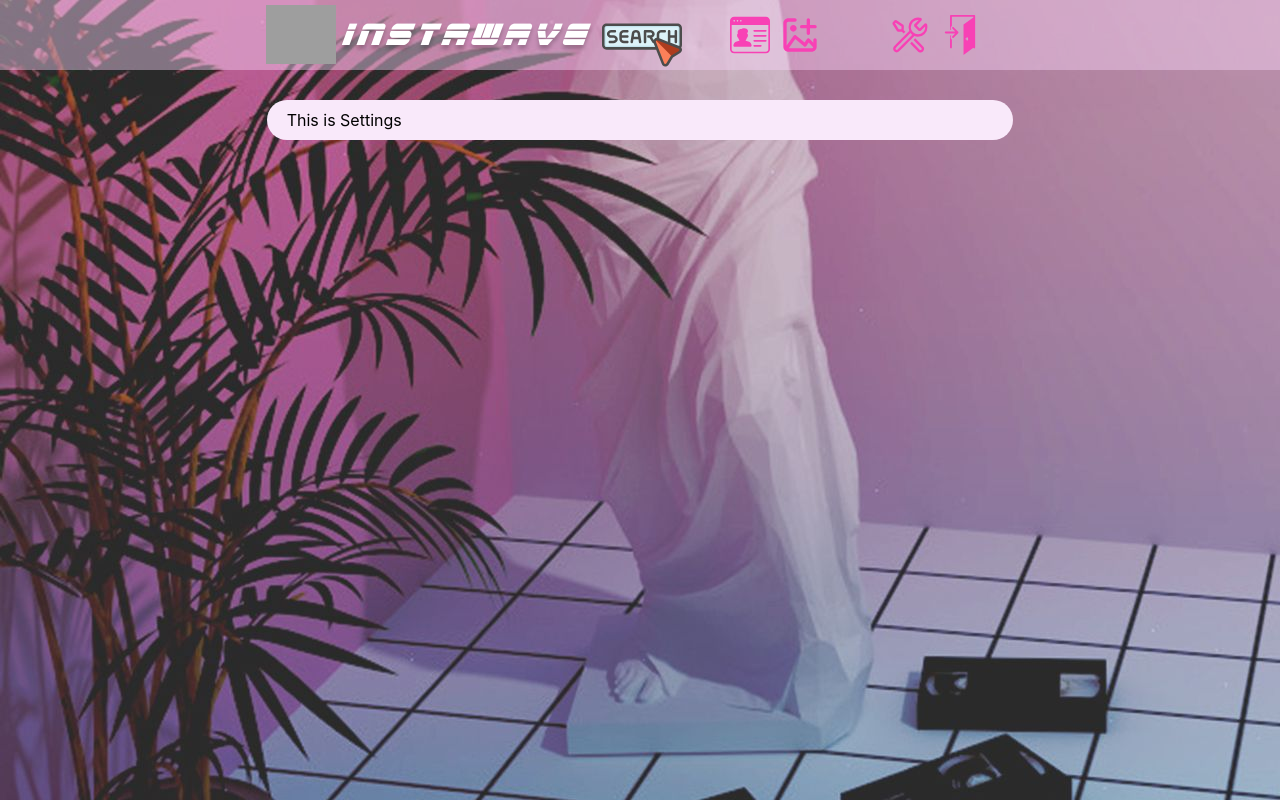
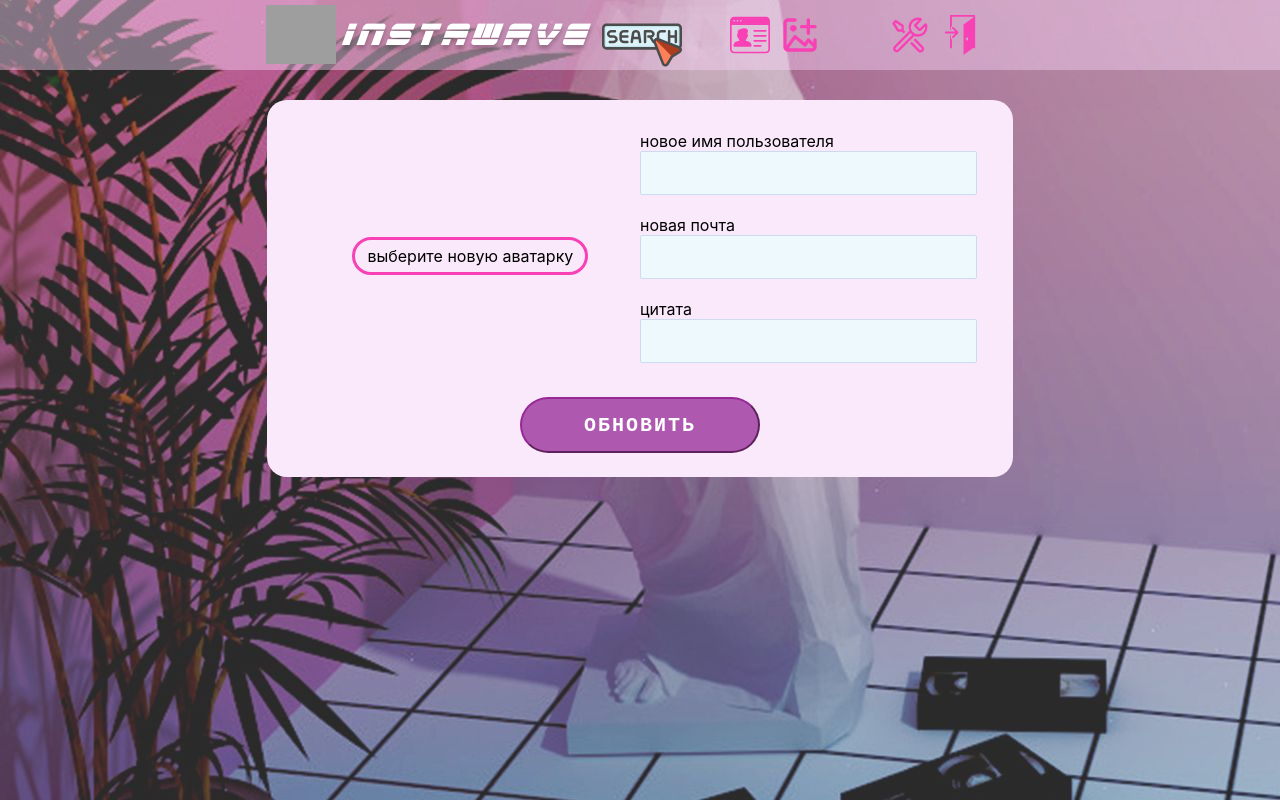
Before and after one commit to PolinaChubenko/InstaWave, a React (Create React App) app in the folder app/: page /settings in a window 1280 px wide. Built offline with nearby package versions, Linux system fonts and the light colour scheme; grey boxes are pictures that could not be loaded.

Commit message:
settings done

```diff
--- a/app/src/components/Main/PhotoAdding/PhotoAdding.js
+++ b/app/src/components/Main/PhotoAdding/PhotoAdding.js
@@ -48,7 +48,7 @@ class PhotoAdding extends React.Component {
                         <form onSubmit={(e) => this._handleSubmit(e)}>
                             <label className={style.image_upload}
                                    onChange={(e) => this._handleImageChange(e)}>
-                                <input type="file"/>
+                                <input type="file" className={style.image_input}/>
                                 <PhotoCamera className={style.photo_camera}/>
                             </label>
                             <button className={style.submit_button}
--- a/app/src/components/Main/PhotoAdding/PhotoAdding.module.css
+++ b/app/src/components/Main/PhotoAdding/PhotoAdding.module.css
@@ -21,7 +21,7 @@
     height: 290px;
 }
 
-input[type="file"] {
+.image_input {
     display: none;
     width: 290px;
     height: 290px;
--- /dev/null
+++ b/app/src/components/Main/Settings/InputBlock.js
@@ -0,0 +1,12 @@
+import style from "./Settings.module.css";
+
+const InputBlock = (props) => {
+    return (
+        <div className={style.input_block}>
+            <label>{props.text}</label>
+            <input id={props.id} type={props.type} maxLength={props.maxLength} required></input>
+        </div>
+    )
+}
+
+export default InputBlock;
--- a/app/src/components/Main/Settings/Settings.js
+++ b/app/src/components/Main/Settings/Settings.js
@@ -1,13 +1,82 @@
+import React from 'react';
 import Main from "../Main";
+import style from "./Settings.module.css"
+import InputBlock from "./InputBlock";
 
-const Settings = () => {
+class Settings extends React.Component {
+
+    constructor(props) {
+        super(props);
+        this.state = {file: '', imagePreviewUrl: ''};
+    }
+
+    _handleSubmit(e) {
+        e.preventDefault();
+        console.log('handle uploading-', this.state.file);
+    }
+
+    _handleImageChange(e) {
+        e.preventDefault();
+
+        let reader = new FileReader();
+        let file = e.target.files[0];
+
+        reader.onloadend = () => {
+            this.setState({
+                file: file,
+                imagePreviewUrl: reader.result
+            });
+        }
+        reader.readAsDataURL(file)
+    }
+
+    render() {
+        let {imagePreviewUrl} = this.state;
+        let $imagePreview = null;
+        if (imagePreviewUrl) {
+            $imagePreview = (
+                <div className={style.avatar_img}>
+                    <img alt='avatar' src={imagePreviewUrl}/>
+                </div>
+            );
+        } else {
+            $imagePreview = (<div></div>);
+        }
+
         return (
             <Main>
                 <div>
-                This is Settings
+                    <div className={style.settings_wrapper}>
+                        <div className={style.preview_wrapper}>
+                            <div className={style.upload_form}>
+                                <form onSubmit={(e) => this._handleSubmit(e)}>
+                                    <label className={style.image_upload}
+                                           onChange={(e) => this._handleImageChange(e)}>
+                                        выберите новую аватарку
+                                        <input type="file" className={style.image_input}/>
+                                    </label>
+                                </form>
+                            </div>
+                            {$imagePreview}
+                        </div>
+                        <div className={style.description_form}>
+                            <form>
+                                <InputBlock text={"новое имя пользователя"} type={"username"}/>
+                                <InputBlock text={"новая почта"} type={"username"}/>
+                                <InputBlock text={"цитата"} type={"username"} maxLength={5}/>
+                            </form>
+                        </div>
+                    </div>
+                    <div className={style.button_wrapper}>
+                        <button className={style.submit_button}
+                                type="submit"
+                                onClick={(e) => this._handleSubmit(e)}>обновить
+                        </button>
+                    </div>
                 </div>
             </Main>
         )
     }
+}
 
 export default Settings;
--- /dev/null
+++ b/app/src/components/Main/Settings/Settings.module.css
@@ -0,0 +1,90 @@
+.settings_wrapper {
+    margin: 2%;
+
+    display: grid;
+    grid-template-columns: 6fr 6fr;
+}
+
+.preview_wrapper {
+    margin: auto;
+}
+
+.button_wrapper {
+    margin: 2%;
+    text-align: center;
+}
+
+.upload_form {
+    margin-top: 2%;
+}
+
+.description_form {
+    margin-top: 2%;
+}
+
+.image_upload {
+    align-items: center;
+    border: 3px solid #F841B5;
+    box-sizing: border-box;
+    border-radius: 20px;
+    display: inline-block;
+    padding: 6px 12px;
+    cursor: pointer;
+}
+
+.image_input {
+    display: none;
+}
+
+.avatar_img {
+    margin: 10%;
+    text-align: center;
+    display: block;
+}
+
+.avatar_img img {
+    width: 200px;
+    height: 200px;
+    border-radius: 150px;
+}
+
+
+.submit_button {
+    cursor: pointer;
+    background: rgba(137, 17, 139, 0.67);
+    border-color: rgba(137, 17, 139, 0.67);
+
+    width: 240px;
+    height: 56px;
+    outline: none;
+    border-radius: 50px;
+
+    font-family: 'Ubuntu', monospace;
+    font-style: normal;
+    font-weight: 700;
+    font-size: 20px;
+    text-align: center;
+    letter-spacing: 0.1em;
+    text-transform: uppercase;
+
+    color: #FFFFFF;
+}
+
+
+.input_block {
+    margin-bottom: 20px;
+}
+
+.input_block input {
+    display: block;
+    width: 90%;
+    /*margin-top: 8px;*/
+    padding-right: 15px;
+    padding-left: 15px;
+    font-size: 16px;
+    line-height: 40px;
+    color: #3b4465;
+    background: #eef9fe;
+    border: 1px solid #cddbef;
+    border-radius: 2px;
+}
```
Lines whose indentation alone changed are shown as unchanged.
